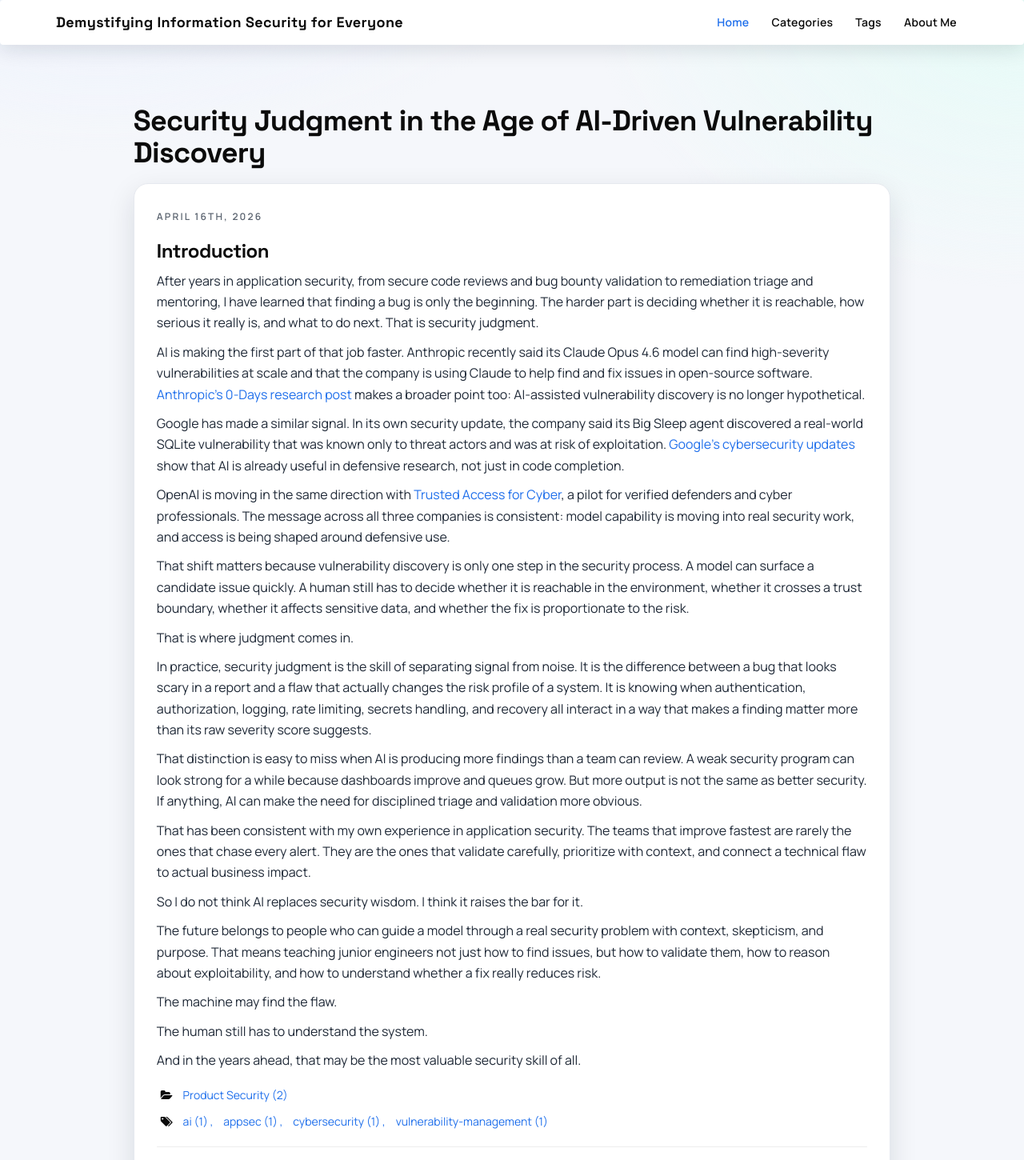
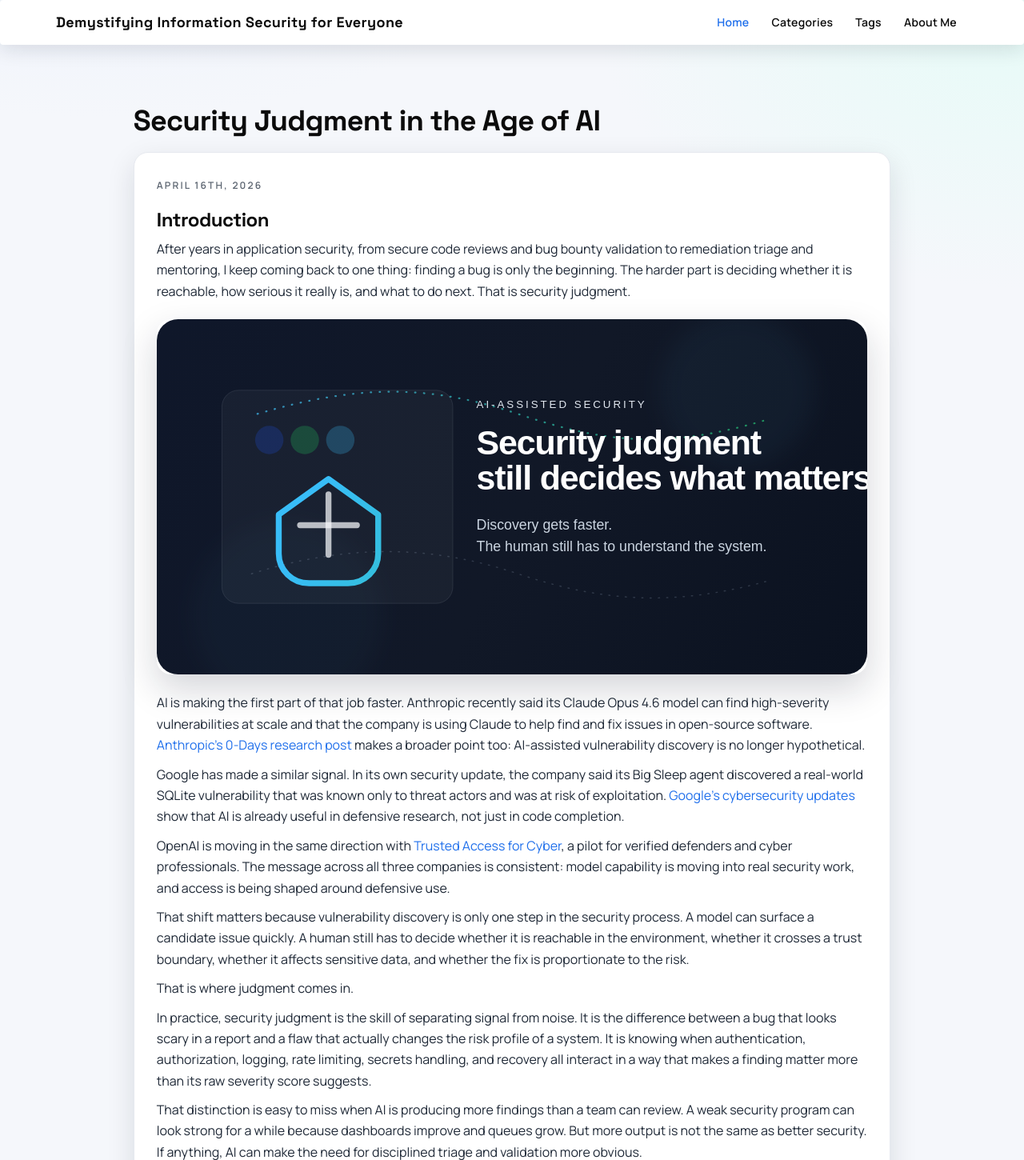
Before and after one commit to homkafle/homkafle.github.io, a Jekyll site: the page built from docs/_posts/2026-04-16-security-judgment-in-the-age-of-ai-driven-vulnerability-discovery.md, in a window 1280 px wide, cut to the strip 0-1450 px from the top of the page. Shown: the whole strip at 80% size. Built offline with Jekyll 4.4.1, drawn with Linux system fonts in a browser that asks for light colours.

Commit message:
Polish AI security post

```diff
--- a/docs/_posts/2026-04-16-security-judgment-in-the-age-of-ai-driven-vulnerability-discovery.md
+++ b/docs/_posts/2026-04-16-security-judgment-in-the-age-of-ai-driven-vulnerability-discovery.md
@@ -1,6 +1,6 @@
 ---
 layout: post
-title: Security Judgment in the Age of AI-Driven Vulnerability Discovery
+title: Security Judgment in the Age of AI
 categories: [Product Security]
 tags: [ai, appsec, cybersecurity, vulnerability-management]
 fullview: false
@@ -10,7 +10,9 @@ comments: false
 
 ### Introduction
 
-After years in application security, from secure code reviews and bug bounty validation to remediation triage and mentoring, I have learned that finding a bug is only the beginning. The harder part is deciding whether it is reachable, how serious it really is, and what to do next. That is security judgment.
+After years in application security, from secure code reviews and bug bounty validation to remediation triage and mentoring, I keep coming back to one thing: finding a bug is only the beginning. The harder part is deciding whether it is reachable, how serious it really is, and what to do next. That is security judgment.
+
+![AI-assisted security judgment banner](/assets/media/ai-security-judgment-banner.svg)
 
 AI is making the first part of that job faster. Anthropic recently said its Claude Opus 4.6 model can find high-severity vulnerabilities at scale and that the company is using Claude to help find and fix issues in open-source software. [Anthropic's 0-Days research post](https://red.anthropic.com/2026/zero-days/) makes a broader point too: AI-assisted vulnerability discovery is no longer hypothetical.
 
--- a/docs/assets/css/style.css
+++ b/docs/assets/css/style.css
@@ -178,6 +178,13 @@ article.home h2 a:hover {
 article img {
   max-width: 100%;
   border-radius: 12px;
+}
+
+.article_body img {
+  display: block;
+  margin: 22px auto;
+  border-radius: 18px;
+  box-shadow: 0 18px 45px rgba(15, 23, 42, 0.18);
 }
 
 .article_body {
```
Also changed, not shown: docs/assets/media/ai-security-judgment-banner.svg (added).
